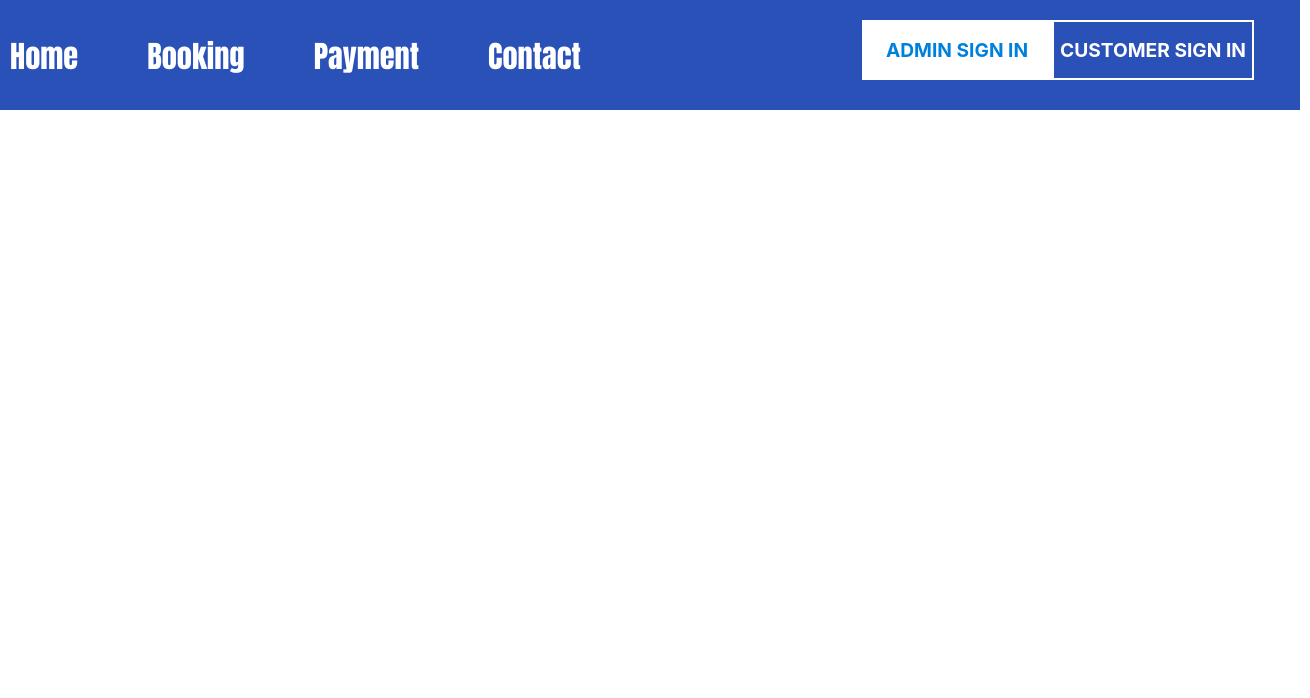
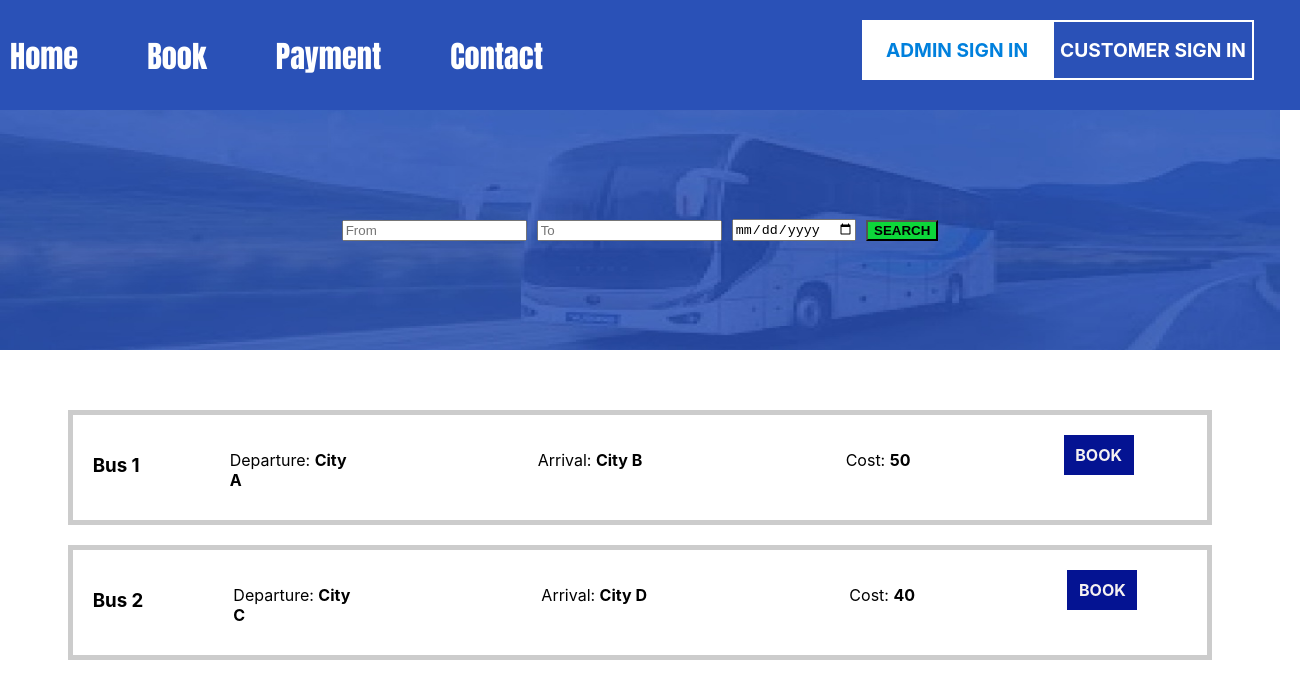
Before and after one commit to beatrice168/iBuss, a React (Create React App) app in the folder client/i-bus/: page /Book in a window 1280 px wide. Shown: the top 698 px of the page, 1310 px wide, since content can reach past the window. Built offline with nearby package versions, Linux system fonts and the light colour scheme.

Commit message:
Added the Book component

```diff
--- a/client/i-bus/public/index.html
+++ b/client/i-bus/public/index.html
@@ -15,6 +15,7 @@
       user's mobile device or desktop. See https://developers.google.com/web/fundamentals/web-app-manifest/
     -->
     <link rel="manifest" href="%PUBLIC_URL%/manifest.json" />
+    <link rel="stylesheet" href="https://cdnjs.cloudflare.com/ajax/libs/font-awesome/5.15.3/css/all.min.css" />
     <!--
       Notice the use of %PUBLIC_URL% in the tags above.
       It will be replaced with the URL of the `public` folder during the build.
--- a/client/i-bus/src/App.css
+++ b/client/i-bus/src/App.css
@@ -1,3 +1,4 @@
+from images import book.jpeg
 .App {
   text-align: center;
 }
@@ -86,3 +87,186 @@
   font-size: 120%;
   font-weight: bold;
 }
+
+/* SeatSelector.css */
+
+.seat-selector-container {
+  display: flex;
+  flex-direction: column;
+  align-items: center;
+}
+
+.seat-selector {
+  display: grid;
+  grid-template-columns: repeat(5, 1fr); /* Five columns with equal width */
+  grid-auto-rows: 1fr; /* Rows with equal height */
+  grid-gap: 20px 10px; /* Adjust the gap between rows and columns */
+  justify-content: center;
+  margin-top: 50px;
+}
+
+.seat {
+  display: flex;
+  justify-content: center;
+  align-items: center;
+  width: 60px; /* Adjust the seat width as needed */
+  height: 60px; /* Adjust the seat height as needed */
+  border: 2px solid #ccc; /* Seat border color */
+  border-radius: 5px; /* Adjust the border radius as needed for rounded corners */
+  cursor: pointer;
+  font-weight: bold;
+  font-size: 14px;
+  user-select: none; /* Prevent text selection inside the seat element */
+}
+
+/* Styling for available seats */
+.seat.available {
+  background-color: #fff; /* Seat background color */
+  color: #000; /* Seat text color */
+  cursor:pointer;
+}
+
+/* Styling for selected seats */
+.seat.selected {
+  background-color: #2afeb7; /* Selected seat background color */
+  color: #fff; /* Selected seat text color */
+  cursor: pointer;
+}
+
+/* Styling for booked seats */
+.seat.booked {
+  background-color: #000080; /* Booked seat background color */
+  color: #fff; /* Booked seat text color */
+  cursor: not-allowed;
+}
+
+/* Styling for the SeatKey component */
+.seat-key {
+  display: flex;
+  justify-content: center;
+  margin-top: 150px; /* Adjust the margin-top value to position the key below the seats */
+}
+
+.key-item {
+  display: flex;
+  align-items: center;
+  margin: 0 10px;
+}
+
+.key-item > div {
+  width: 20px;
+  height: 20px;
+  border-radius: 50%;
+  margin-right: 5px;
+}
+
+/* Styling for the key colors */
+.key-item .seat.booked {
+  background-color: #000080; /* Booked seat background color: red */
+}
+
+.key-item .seat.selected {
+  background-color: #2afeb7; /* Selected seat background color: blue */
+}
+
+.key-item .seat.available {
+  background-color: #fff; /* Seat background color: white */
+}
+
+/* BusSearch.css */
+.bus-booking-page {
+  display: flex;
+  flex-direction: column;
+  align-items: center;
+  margin-top: 60px; /* Adjust the margin-top value to move it downwards */
+}
+
+.search-form {
+  display: flex;
+  align-items: center;
+  margin-bottom: 10px; /* Add some space between the search form and the bus list */
+  justify-content: center;
+  padding: 30px;
+  background-size: cover;
+  /*background-image: url(/home/rolex/Development/code/iBus/client/i-bus/src/images/book.jpeg);*/
+   width: 100vw;
+  height: 10vh;
+}
+
+.search-form form {
+  margin-top: 200px;
+  display: flex;
+  align-items: center;
+  margin-left: 100pc;
+  margin-right: 100pc;
+  text-align: center;
+}
+
+.search-form input {
+  margin-right: 10px;
+}
+
+/* BusList.css */
+
+.bus-list-container {
+  display: flex;
+  flex-direction: column; /* Display buses in a column */
+  margin-top: 200px; /* Adjusted margin-top value */
+  align-items: center;
+}
+
+.bus-item {
+  border: 5px solid #ccc;
+  padding: 20px;
+  margin-bottom: 20px; /* Add some spacing between buses */
+  width: 100%;
+  display: flex;
+}
+
+.bus-details {
+  /* height: 110px; */
+  display: flex;
+  justify-content: space-between;
+  margin-top: 10px; /* Add some space between details */
+}
+
+.bus-details p {
+  margin: 90px;
+  width: 10vw;
+  /* height: 1vh; */
+  margin-top: 5px;
+  margin-bottom: 10px;
+}
+
+.bus-details span {
+  font-weight: bold;
+}
+
+.Search {
+  background-color:#0DD73A;
+  /* color: #fff; */
+  font-weight: bold;
+}
+
+ .book-page-image {
+  position: absolute;
+  z-index: -1;
+  display: block;
+  width: 100vw;
+  height: 30vh;
+  margin-right: -60px;
+  margin-top: 50px;
+  margin-left: -60px;
+
+  }
+
+.Book {
+  color:rgb(245, 241, 241);
+  text-decoration: none;
+  background-color: #041392;
+  height: 20px;
+  width: 50px;
+  font-weight: bold;
+  text-align: center;
+  padding: 10PX;
+}
--- a/client/i-bus/src/App.js
+++ b/client/i-bus/src/App.js
@@ -5,6 +5,7 @@ import { Routes, Route } from "react-router-dom";
 import Booking from './components/Booking'
 import Signin from './components/Signin'
 import Signup from './components/signup'
+import Book from './components/Book';
 
 
 function App() {
@@ -12,16 +13,14 @@ function App() {
     <>
     <div className="App">
 
-      <Navbar/>
+    <Navbar/>
       <Routes>
         <Route exact path="/" element={<Home />}/>
       </Routes>
       <Routes>
-        <Route path="/Booking" element={<Booking />}/>
+        <Route path="/Book" element={<Book />}/>
       </Routes>
-      <Routes>
-        <Route path="/Booking" element={<Booking />}/>
-      </Routes>
+      <Routes><Route path="/booking/:busId" element={<Booking />} /></Routes>
       <Routes>
         <Route path='signup' element={<Signup/>}/>
       </Routes>
--- /dev/null
+++ b/client/i-bus/src/components/Book.js
@@ -0,0 +1,77 @@
+import React, { useState } from 'react';
+import BusList from './BusList';
+
+const Book = () => {
+  // Assuming you have an array of bus objects with the necessary data
+  const [buses, setBuses] = useState([
+    {
+      id: 1,
+      departure: 'City A',
+      arrival: 'City B',
+      cost: 50,
+    },
+    {
+      id: 2,
+      departure: 'City C',
+      arrival: 'City D',
+      cost: 40,
+    },
+    // Add more bus objects as needed
+  ]);
+
+  const [searchFrom, setSearchFrom] = useState('');
+  const [searchTo, setSearchTo] = useState('');
+  const [searchDate, setSearchDate] = useState('');
+
+  const handleSearch = (e) => {
+    e.preventDefault();
+    // Implement the search logic here based on searchFrom, searchTo, and searchDate
+    // You can update the 'buses' state based on the search criteria
+    // For now, we'll just console.log the search data
+    console.log('From:', searchFrom);
+    console.log('To:', searchTo);
+    console.log('Date:', searchDate);
+  };
+
+  // Define the handleBook function to handle booking a bus
+  const handleBook = (busId) => {
+    // Implement the booking logic here based on the busId
+    // For example, you can update the 'buses' state to mark the bus as booked
+    // You can also redirect the user to a booking page or show a modal for booking details
+    console.log('Booking Bus:', busId);
+  };
+
+// const imae = {width:'95%'}
+
+  return (
+    <div className="bus-booking-page">
+    <img className='book-page-image' src='images/book.jpeg' alt='book-bus-image'/>
+      <div className="search-form">
+        <form onSubmit={handleSearch}>
+          <input
+            type="text"
+            value={searchFrom}
+            onChange={(e) => setSearchFrom(e.target.value)}
+            placeholder="From"
+          />
+          <input
+            type="text"
+            value={searchTo}
+            onChange={(e) => setSearchTo(e.target.value)}
+            placeholder="To"
+          />
+          <input
+            type="date"
+            value={searchDate}
+            onChange={(e) => setSearchDate(e.target.value)}
+            placeholder="DATE"
+          />
+          <button className='Search' type="submit">SEARCH</button>
+        </form>
+      </div>
+      <BusList buses={buses} handleBook={handleBook} /> {/* Pass handleBook function as prop */}
+      </div>
+  );
+};
+
+export default Book;
--- a/client/i-bus/src/components/Booking.js
+++ b/client/i-bus/src/components/Booking.js
@@ -1,10 +1,72 @@
-import React from 'react'
+import React, { useState } from 'react';
+// import './SeatSelector.css'; // Import your custom CSS file for styling
+import SeatKey from './SeatKey';
 
-function Booking() {
+const numRows = 5; // Number of rows of seats
+const numCols = 6; // Number of columns of seats
+
+const totalSeats = numRows * numCols; // Total number of seats
+
+const Booking = () => {
+  const [selectedSeats, setSelectedSeats] = useState([]);
+
+  const bookedSeats = [5, 12, 15];
+
+  const handleSeatClick = (seatNumber) => {
+    if (bookedSeats.includes(seatNumber)) {
+      return;
+    }
+    // Check if the seat is already selected
+    if (selectedSeats.includes(seatNumber)) {
+      // Seat is selected, remove it from the selectedSeats array
+      setSelectedSeats(selectedSeats.filter((s) => s !== seatNumber));
+    } else {
+      // Seat is unselected, add it to the selectedSeats array
+      setSelectedSeats([...selectedSeats, seatNumber]);
+    }
+  };
+
+  const renderSeats = () => {
+    const seats = [];
+
+    for (let row = 1; row <= numRows; row++) {
+      for (let col = 1; col <= numCols; col++) {
+        const seatNumber = (row - 1) * numCols + col; // Calculate the seat number
+
+        const isSeatSelected = selectedSeats.includes(seatNumber);
+        const isSeatBooked = bookedSeats.includes(seatNumber);
+
+        let seatClassName;
+        if (isSeatSelected) {
+          seatClassName = 'seat selected';
+        } else if (isSeatBooked) {
+          seatClassName = 'seat booked';
+        } else {
+          seatClassName = 'seat available';
+        }
+
+        seats.push(
+          <div
+            key={seatNumber}
+            className={seatClassName}
+            onClick={() => handleSeatClick(seatNumber)}
+          >
+            {seatNumber}
+          </div>
+        );
+      }
+    }
+
+    return seats;
+  };
+
+
   return (
-    <div>
+    <div className="seat-selector-container">
+    <SeatKey /> {/* Include the SeatKey component */}
+    <div className="seat-selector">{renderSeats()}</div>
 
     </div>
-  )
-}
-export default Booking
+  );
+};
+export default Booking;
--- a/client/i-bus/src/components/BusList.js
+++ b/client/i-bus/src/components/BusList.js
@@ -1,8 +1,29 @@
-import React from 'react'
+// BusList.js
+import React from 'react';
+import { Link } from 'react-router-dom';
 
-function BusList() {
+const BusList = ({ buses }) => {
   return (
-    <div>BusList</div>
-  )
-}
-export default BusList
+    <div className="bus-list-container">
+      {buses.map((bus) => (
+        <div key={bus.id} className="bus-item">
+          <h3>Bus {bus.id}</h3>
+          <div className="bus-details">
+            <p>
+              Departure: <span>{bus.departure}</span>
+            </p>
+            <p>
+              Arrival: <span>{bus.arrival}</span>
+            </p>
+            <p>
+              Cost: <span>{bus.cost}</span>
+            </p>
+          </div>
+          <Link className='Book'to={`/booking/${bus.id}`}>BOOK</Link>
+        </div>
+      ))}
+    </div>
+  );
+};
+
+export default BusList;
--- a/client/i-bus/src/components/Navbar.js
+++ b/client/i-bus/src/components/Navbar.js
@@ -6,8 +6,8 @@ function Navbar() {
       <NavLink className='navLink' exact to='/'>
         Home
       </NavLink>
-      <NavLink className='navLink' to='/Booking'>
-        Booking
+      <NavLink className='navLink' to='/Book'>
+        Book
       </NavLink>
       <NavLink className='navLink' to='/Payment'>
         Payment
--- /dev/null
+++ b/client/i-bus/src/components/SeatKey.js
@@ -0,0 +1,23 @@
+import React from 'react';
+// import './SeatSelector.css'; // Import your custom CSS file for styling
+
+const SeatKey = () => {
+  return (
+    <div className="seat-key">
+      <div className="key-item">
+        <div className="seat booked"></div>
+        <span>Booked</span>
+      </div>
+      <div className="key-item">
+        <div className="seat selected"></div>
+        <span>Selected</span>
+      </div>
+      <div className="key-item">
+        <div className="seat available"></div>
+        <span>Available</span>
+      </div>
+    </div>
+  );
+};
+
+export default SeatKey;
```
Also changed, not shown: client/i-bus/public/images/book.jpeg (added), client/i-bus/src/images/book.jpeg (added).
